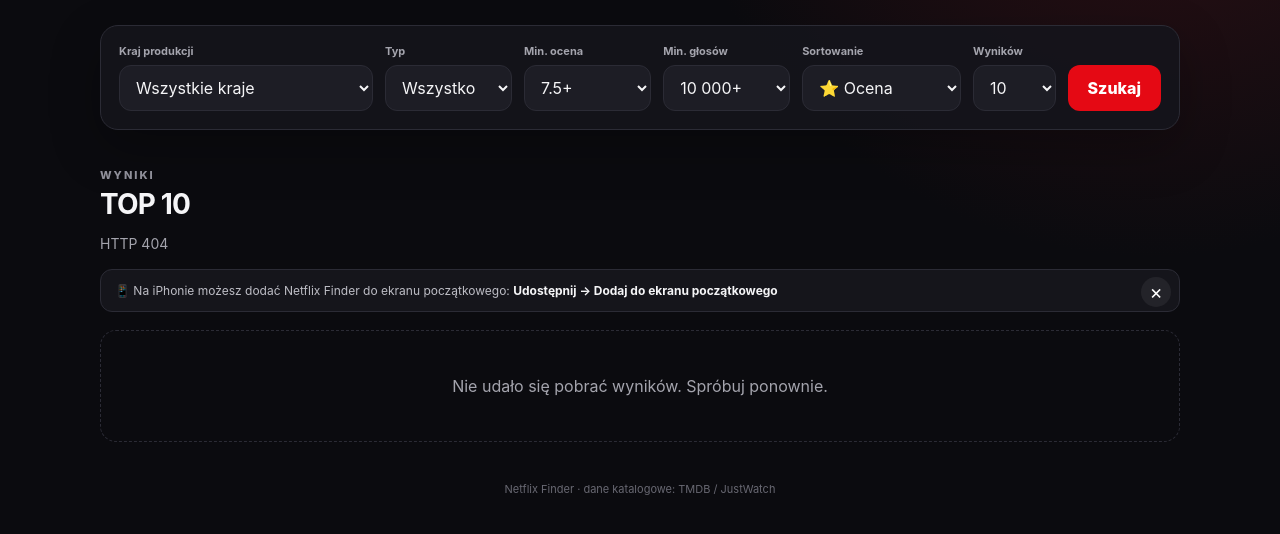
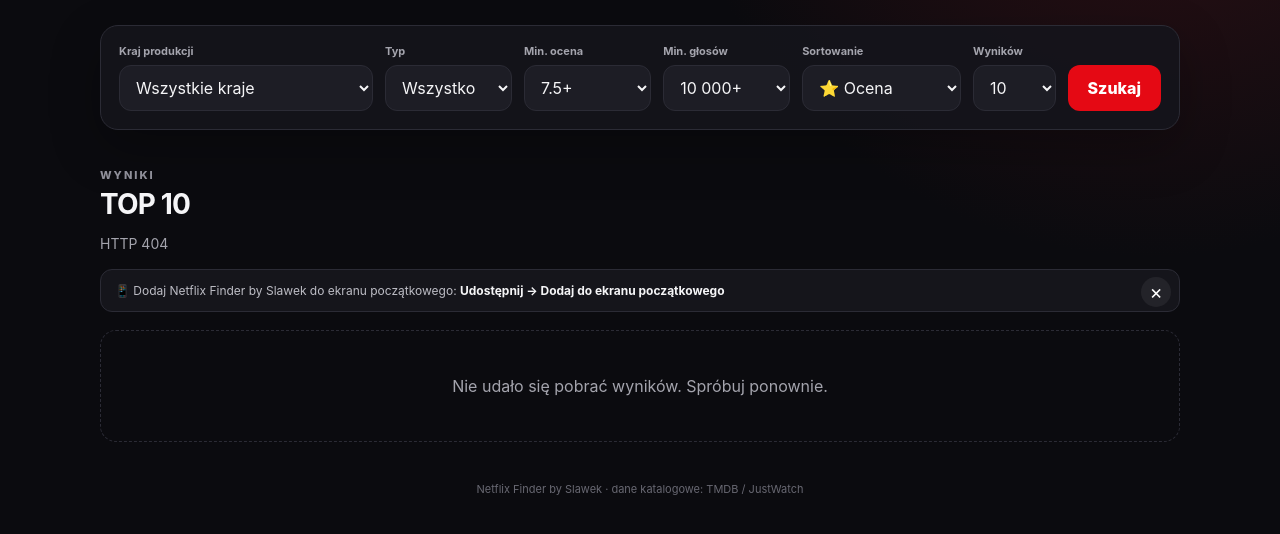
Before and after one commit to slawekdk/netflix-finder, a plain HTML site: page app/static/index.html in a window 1280 px wide. Shown: the part 158-692 px from the top of the page. Drawn offline with Linux system fonts and the light colour scheme; no server answers.

Commit message:
Add files via upload

```diff
--- a/app/static/index.html
+++ b/app/static/index.html
@@ -7,10 +7,10 @@
   <meta name="apple-mobile-web-app-capable" content="yes">
   <meta name="apple-mobile-web-app-status-bar-style" content="black-translucent">
   <meta name="mobile-web-app-capable" content="yes">
-  <meta name="apple-mobile-web-app-title" content="Netflix Finder">
+  <meta name="apple-mobile-web-app-title" content="Netflix Finder by Slawek">
   <link rel="manifest" href="/static/manifest.json">
   <link rel="apple-touch-icon" href="/static/icon-180.png">
-  <title>Netflix Finder</title>
+  <title>Netflix Finder by Slawek</title>
   <link rel="stylesheet" href="/static/style.css">
 </head>
 <body>
@@ -112,11 +112,11 @@
         <div id="resultCount" class="result-count"></div>
       </div>
       <div id="status" class="status"></div>
-      <div id="installHint" class="install-hint hidden">📱 Na iPhonie możesz dodać Netflix Finder do ekranu początkowego: <b>Udostępnij → Dodaj do ekranu początkowego</b><button id="dismissInstall" aria-label="Zamknij">×</button></div>
+      <div id="installHint" class="install-hint hidden">📱 Dodaj Netflix Finder by Slawek do ekranu początkowego: <b>Udostępnij → Dodaj do ekranu początkowego</b><button id="dismissInstall" aria-label="Zamknij">×</button></div>
       <div id="results" class="results-grid"></div>
     </section>
 
-    <footer>Netflix Finder · dane katalogowe: TMDB / JustWatch</footer>
+    <footer>Netflix Finder by Slawek · dane katalogowe: TMDB / JustWatch</footer>
   </main>
 
   <div id="modal" class="modal hidden" aria-hidden="true">
--- a/app/static/sw.js
+++ b/app/static/sw.js
@@ -1,4 +1,4 @@
-const CACHE = 'netflix-finder-static-v1';
+const CACHE = 'netflix-finder-static-v2';
 const STATIC = ['/','/static/index.html','/static/style.css','/static/app.js','/static/manifest.json','/static/icon-192.png','/static/icon-512.png','/static/icon-180.png'];
 self.addEventListener('install', event => { event.waitUntil(caches.open(CACHE).then(cache => cache.addAll(STATIC)).then(()=>self.skipWaiting())); });
 self.addEventListener('activate', event => { event.waitUntil(caches.keys().then(keys => Promise.all(keys.filter(k => k !== CACHE).map(k => caches.delete(k)))).then(()=>self.clients.claim())); });
```
Also changed, not shown: app/static/icon-180.png, app/static/icon-192.png, app/static/icon-512.png, app/static/manifest.json.
